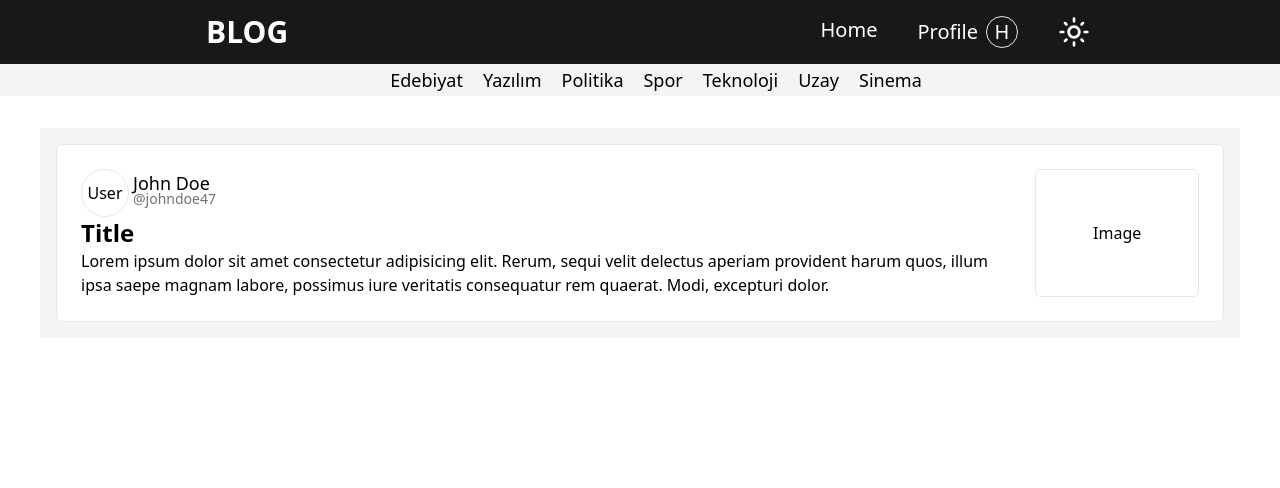
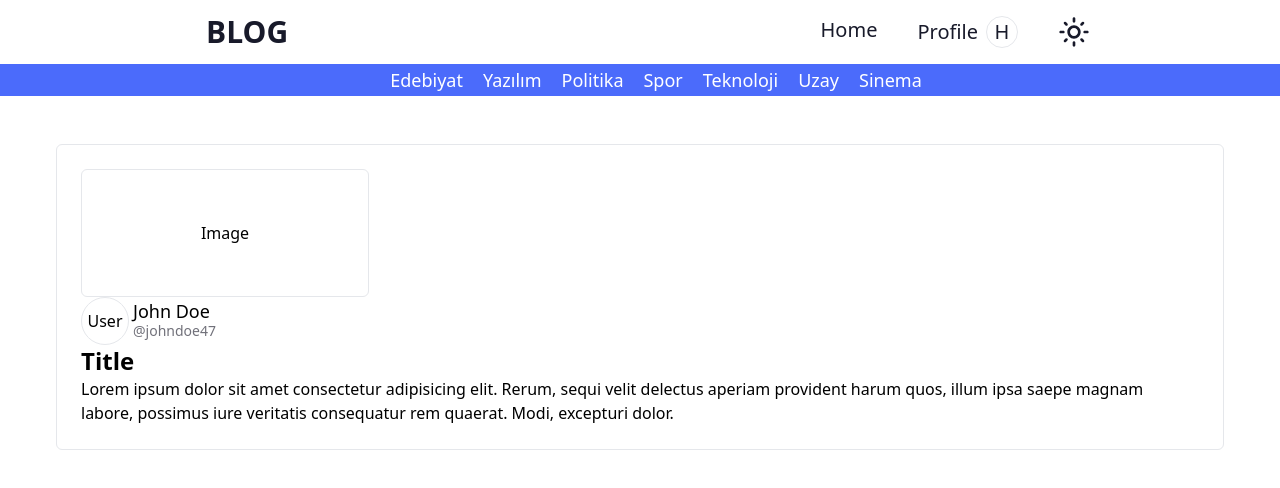
Before and after one commit to kayamazlum/Blog-App-Front, a Next.js app: page / in a window 1280 px wide. Shown: the top 488 px of the page. Built offline with nearby package versions, Linux system fonts and the light colour scheme.

Commit message:
renkler degisti

```diff
--- a/src/app/layout.tsx
+++ b/src/app/layout.tsx
@@ -14,7 +14,7 @@ export default function RootLayout({
 }>) {
   return (
     <html lang="en">
-      <body className={`text-white dark:bg-black bg-white`}>
+      <body className={`text-dark dark:text-light dark:bg-dark bg-light`}>
         <ThemeProvider>{children}</ThemeProvider>
       </body>
     </html>
--- a/src/components/AllContent/index.tsx
+++ b/src/components/AllContent/index.tsx
@@ -4,7 +4,7 @@ import PostCard from "../postCard";
 const AllContent = () => {
   return (
     <div className="w-full flex justify-center text-black dark:text-white mt-8">
-      <div className="w-[1200px] md:mx-8 sm:mx-4 mx-2 bg-zinc-100 dark:bg-zinc-900 p-4 ">
+      <div className="w-[1200px] md:mx-8 sm:mx-4 mx-2 p-4 ">
         <div className="w-full flex flex-row">
           <div className=" w-full">
             <PostCard />
--- a/src/components/categoryNav/index.tsx
+++ b/src/components/categoryNav/index.tsx
@@ -2,27 +2,27 @@ import React from "react";
 
 const CategoryNav = () => {
   return (
-    <div className="bg-zinc-100 dark:bg-slate-200 text-black h-8 w-full flex justify-center items-center ">
+    <div className="bg-blue text-white h-8 w-full flex justify-center items-center ">
       <div className="max-w-[900px] flex justify-center items-center ml-8 gap-5 text-lg overflow-x-auto whitespace-nowrap scrollbar-hide">
-        <span className="cursor-pointer hover:text-red-500 transition duration-300 ">
+        <span className="cursor-pointer hover:text-dark transition duration-300 ">
           Edebiyat
         </span>
-        <span className="cursor-pointer hover:text-red-500 transition duration-300 ">
+        <span className="cursor-pointer hover:text-dark transition duration-300 ">
           Yazılım
         </span>
-        <span className="cursor-pointer hover:text-red-500 transition duration-300 ">
+        <span className="cursor-pointer hover:text-dark transition duration-300 ">
           Politika
         </span>
-        <span className="cursor-pointer hover:text-red-500 transition duration-300 ">
+        <span className="cursor-pointer hover:text-dark transition duration-300 ">
           Spor
         </span>
-        <span className="cursor-pointer hover:text-red-500 transition duration-300 ">
+        <span className="cursor-pointer hover:text-dark transition duration-300 ">
           Teknoloji
         </span>
-        <span className="cursor-pointer hover:text-red-500 transition duration-300 ">
+        <span className="cursor-pointer hover:text-dark transition duration-300 ">
           Uzay
         </span>
-        <span className="cursor-pointer hover:text-red-500 transition duration-300 ">
+        <span className="cursor-pointer hover:text-dark transition duration-300 ">
           Sinema
         </span>
       </div>
--- a/src/components/header/index.tsx
+++ b/src/components/header/index.tsx
@@ -3,7 +3,7 @@ import Menu from "../menu";
 
 const Header = () => {
   return (
-    <div className="w-full bg-zinc-900 flex justify-center">
+    <div className="w-full dark:bg-dark bg-light  flex justify-center">
       <div className="w-[900px] flex justify-between h-16 items-center">
         <span className="text-3xl font-bold ml-4">BLOG</span>
         <Menu />
--- a/src/components/menu/index.tsx
+++ b/src/components/menu/index.tsx
@@ -18,12 +18,12 @@ const Menu = () => {
 
       <div className="lg:block hidden">
         <div className="flex gap-10 text-xl">
-          <span className="hover:text-yellow-400 transition-all cursor-pointer">
+          <span className="hover:text-blue duration-300 transition-all cursor-pointer">
             Home
           </span>
-          <div className="flex gap-2 justify-center items-center hover:text-yellow-400 transition-all group">
+          <div className="flex gap-2 justify-center items-center hover:text-blue duration-300 transition-all group">
             <span className="cursor-pointer ">Profile</span>
-            <span className="rounded-full border flex items-center justify-center h-8 w-8 group-hover:border-yellow-400">
+            <span className="rounded-full border flex items-center justify-center h-8 w-8 duration-300 group-hover:border-blue">
               H
             </span>
           </div>
@@ -43,7 +43,7 @@ const Menu = () => {
       <div
         className={`h-screen text-xl lg:hidden fixed right-0 top-0 z-50 font-medium ${
           isOpen ? "translate-x-0" : "translate-x-64"
-        } w-64 bg-white text-black dark:bg-zinc-900 dark:text-white rounded-l-3xl dark:border-zinc-300 border-l transition-transform duration-500 `}
+        } w-64 bg-white text-black dark:bg-dark dark:text-white rounded-l-3xl dark:border-zinc-300 border-l transition-transform duration-500 `}
       >
         <button
           onClick={() => setIsOpen(false)}
@@ -51,16 +51,16 @@ const Menu = () => {
         >
           <IoClose
             size={40}
-            className="hover:text-yellow-400 transition-all cursor-pointer"
+            className="hover:text-blue transition-all cursor-pointer"
           />
         </button>
         <div className="flex flex-col w-full justify-center items-center gap-8 mt-32">
-          <span className="hover:text-yellow-400 transition-all cursor-pointer">
+          <span className="hover:text-blue duration-300 transition-all cursor-pointer">
             Home
           </span>
-          <div className="flex gap-2 justify-center items-center hover:text-yellow-400 transition-all group">
+          <div className="flex gap-2 justify-center items-center hover:text-blue duration-300 transition-all group">
             <span className="cursor-pointer ">Profile</span>
-            <span className="rounded-full border flex items-center justify-center h-8 w-8 group-hover:border-yellow-400">
+            <span className="rounded-full border flex items-center justify-center h-8 w-8  group-hover:border-blue transition-all duration-300">
               H
             </span>
           </div>
--- a/src/components/postCard/index.tsx
+++ b/src/components/postCard/index.tsx
@@ -2,32 +2,32 @@ import React from "react";
 
 const PostCard = () => {
   return (
-    <div className="flex gap-4 rounded-md border p-6 bg-white">
+    <div className="flex gap-4 rounded-md border dark:border-zinc-700 p-6 bg-white dark:bg-zinc-900">
       <div className="flex flex-col">
+        <div className="border rounded-md h-32 w-72 items-center flex justify-center">
+          Image
+        </div>
         <div className="flex ">
           <div className="flex gap-1 ">
             <span className="rounded-full w-12 h-12 border flex items-center justify-center cursor-pointer">
               User
             </span>
-            <div className="flex flex-col">
+            <div className="flex flex-col gap-1 ">
               <span className="text-lg">John Doe</span>
-              <span className="-mt-2 text-sm text-zinc-500 cursor-pointer   ">
+              <span className="-mt-2 text-sm text-zinc-500 dark:text-zinc-400 cursor-pointer   ">
                 @johndoe47
               </span>
             </div>
           </div>
         </div>
         <h1 className="text-2xl font-semibold">Title</h1>
-        <p>
+        <p className="">
           Lorem ipsum dolor sit amet consectetur adipisicing elit. Rerum, sequi
           velit delectus aperiam provident harum quos, illum ipsa saepe magnam
           labore, possimus iure veritatis consequatur rem quaerat. Modi,
           excepturi dolor.
         </p>
       </div>
-      <div className="border rounded-md h-32 w-72 items-center flex justify-center">
-        Image
-      </div>
     </div>
   );
 };
--- a/src/components/toggleButton/index.tsx
+++ b/src/components/toggleButton/index.tsx
@@ -7,7 +7,7 @@ const ToggleButton = () => {
 
   return (
     <div
-      className="cursor-pointer hover:text-yellow-400 transition-all"
+      className="cursor-pointer hover:text-blue duration-300 transition-all"
       onClick={toggleTheme}
     >
       {theme === "dark" ? (
--- a/tailwind.config.ts
+++ b/tailwind.config.ts
@@ -8,7 +8,15 @@ export default {
     "./src/app/**/*.{js,ts,jsx,tsx,mdx}",
   ],
   theme: {
-    extend: {},
+    extend: {
+      colors: {
+        dark: "#181A2A",
+        dark2: "#242535",
+        blue: "#4B6BFB",
+        light: "#FFFFFF",
+        light2: "#E8E8EA",
+      },
+    },
   },
   plugins: [],
 } satisfies Config;
```
